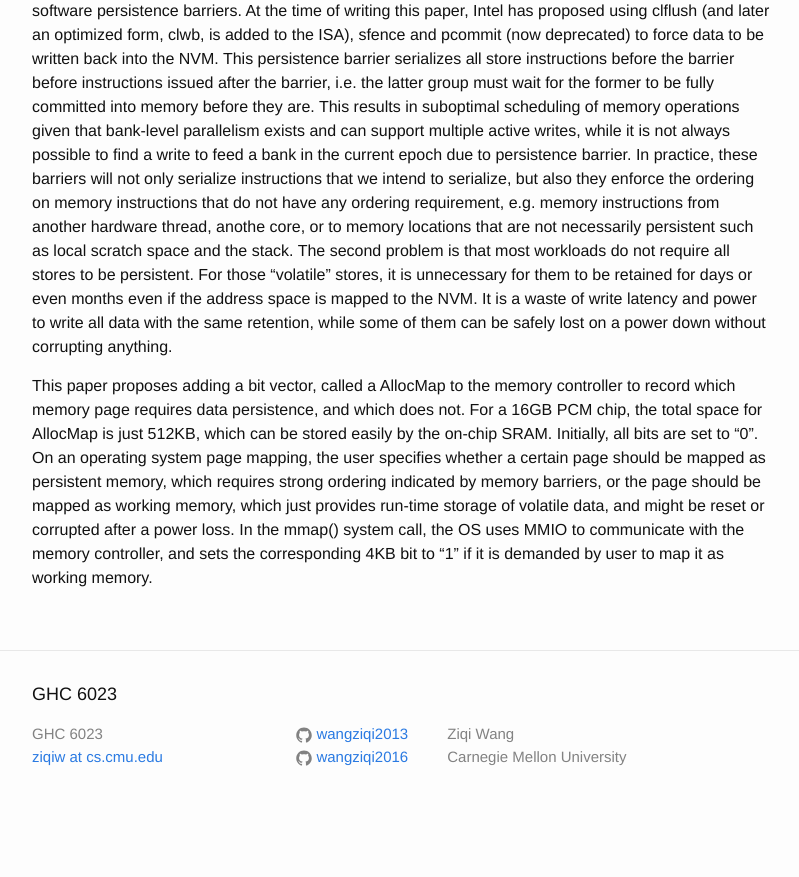
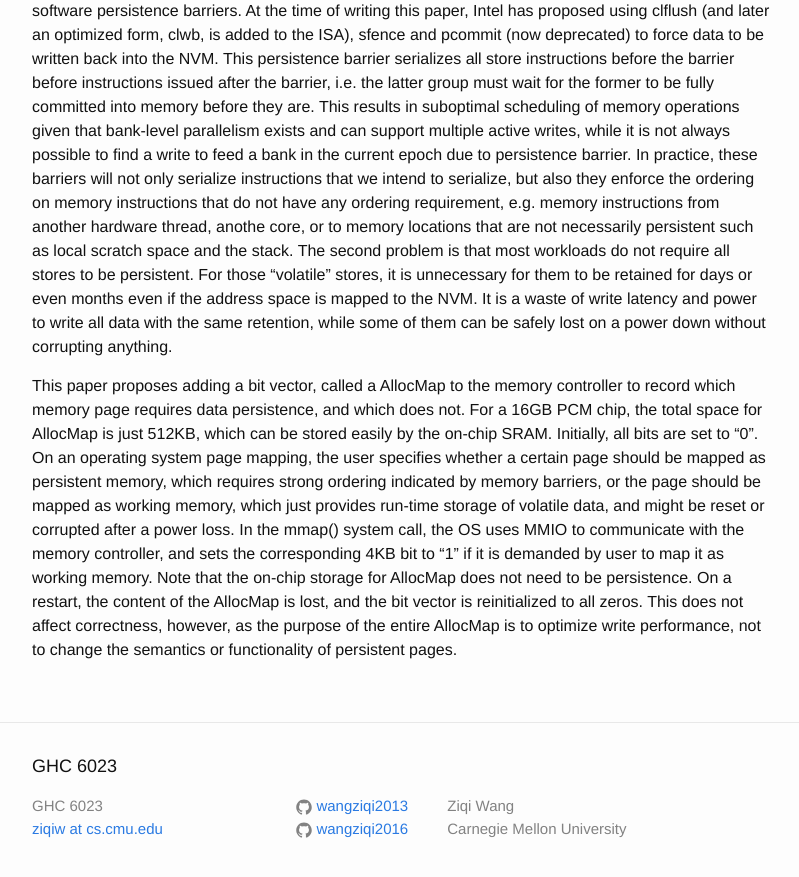
Before and after one commit to wangziqi2013/wangziqi2013.github.io, a Jekyll site: the page built from _posts/2019-11-03-nvm-duet.markdown, in a window 1280 px wide and 900 px high, scrolled down 637 px. Shown: the top 877 px of the window, without its empty margins (238-1037 px from the left). Built offline with Jekyll 4.4.1, drawn with Linux system fonts in a browser that asks for light colours; before the commit the page ends 1465 px from its top, so only the background shows below that.

Commit message:
Finish AllocMap

```diff
--- a/_posts/2019-11-03-nvm-duet.markdown
+++ b/_posts/2019-11-03-nvm-duet.markdown
@@ -38,4 +38,7 @@ easily by the on-chip SRAM. Initially, all bits are set to "0". On an operating
 whether a certain page should be mapped as persistent memory, which requires strong ordering indicated by memory barriers,
 or the page should be mapped as working memory, which just provides run-time storage of volatile data, and might be
 reset or corrupted after a power loss. In the mmap() system call, the OS uses MMIO to communicate with the memory controller,
-and sets the corresponding 4KB bit to "1" if it is demanded by user to map it as working memory.
+and sets the corresponding 4KB bit to "1" if it is demanded by user to map it as working memory. Note that the on-chip
+storage for AllocMap does not need to be persistence. On a restart, the content of the AllocMap is lost, and the bit vector
+is reinitialized to all zeros. This does not affect correctness, however, as the purpose of the entire AllocMap is to
+optimize write performance, not to change the semantics or functionality of persistent pages.
```
